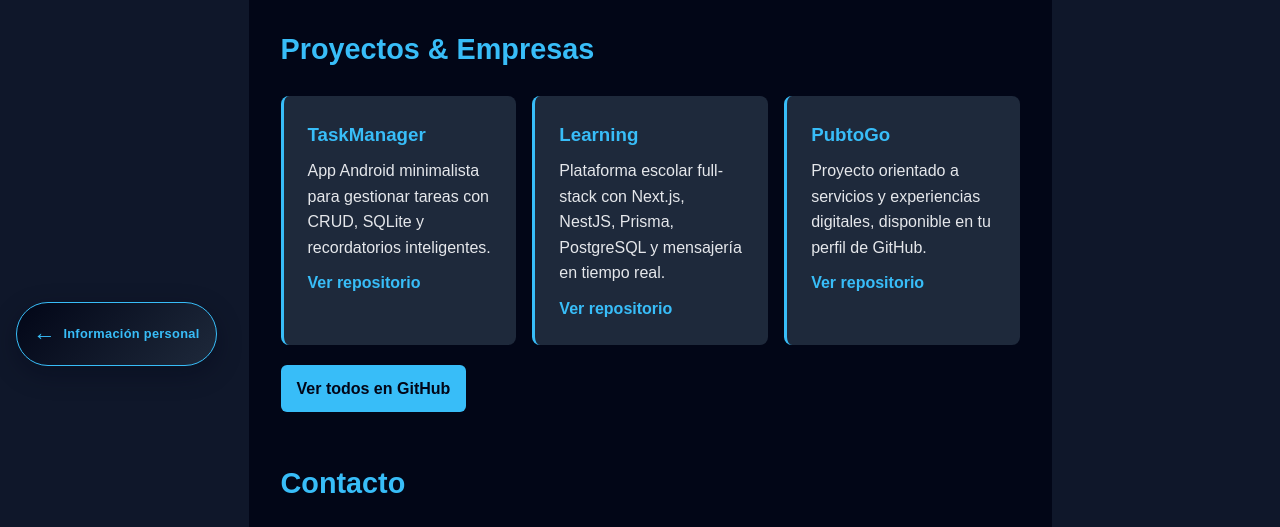
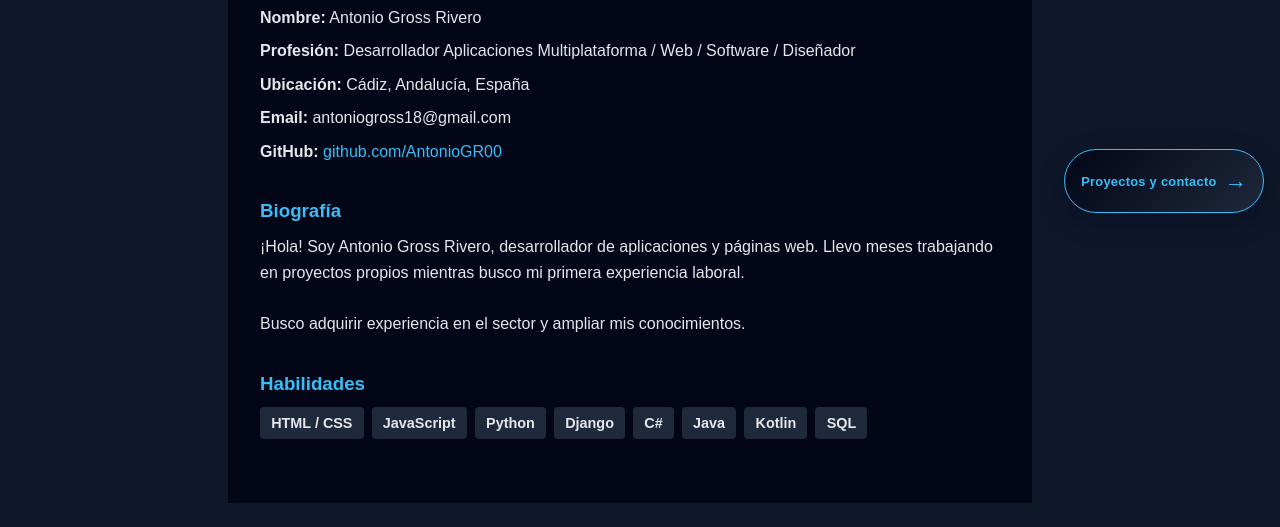
Before and after one commit to AntonioGR00/Portfolio-AGR00, a website built with Vite: page index.html in a window 1280 px wide. Shown: the part 243-770 px from the top of the page. Built offline with nearby package versions, Linux system fonts and the light colour scheme; some packages are replaced by stand-ins of ours.

Commit message:
Set personal info as initial page

```diff
--- a/index.html
+++ b/index.html
@@ -32,7 +32,7 @@
 
     <div class="portfolio-container">
       <!-- PÁGINA 1: INFORMACIÓN PERSONAL -->
-      <section class="page page-1" id="page1">
+      <section class="page page-1 active" id="page1">
         <section class="info-personal">
           <h2 data-i18n="about.title">Sobre mí</h2>
           <div class="profile-section">
@@ -64,7 +64,7 @@
       </section>
 
       <!-- PÁGINA 2: EMPRESAS Y CONTACTO -->
-      <section class="page page-2 active" id="page2">
+      <section class="page page-2" id="page2">
         <section class="hero-center">
           <h2><span data-i18n="hero.greeting">Hola, soy</span> <span>Antonio Gross Rivero</span></h2>
           <p data-i18n="hero.subtitle"> Desarrollador Aplicaciones Multiplataforma / Web / Software / Diseñador</p>
--- a/main.js
+++ b/main.js
@@ -5,7 +5,7 @@ emailjs.init({
   publicKey: "MbnpcM3OeBN-ik_v8"
 });
 
-let currentPage = 2;
+let currentPage = 1;
 const savedLanguage = localStorage.getItem("portfolioLanguage") || "es";
 let currentLanguage = savedLanguage;
 
```
